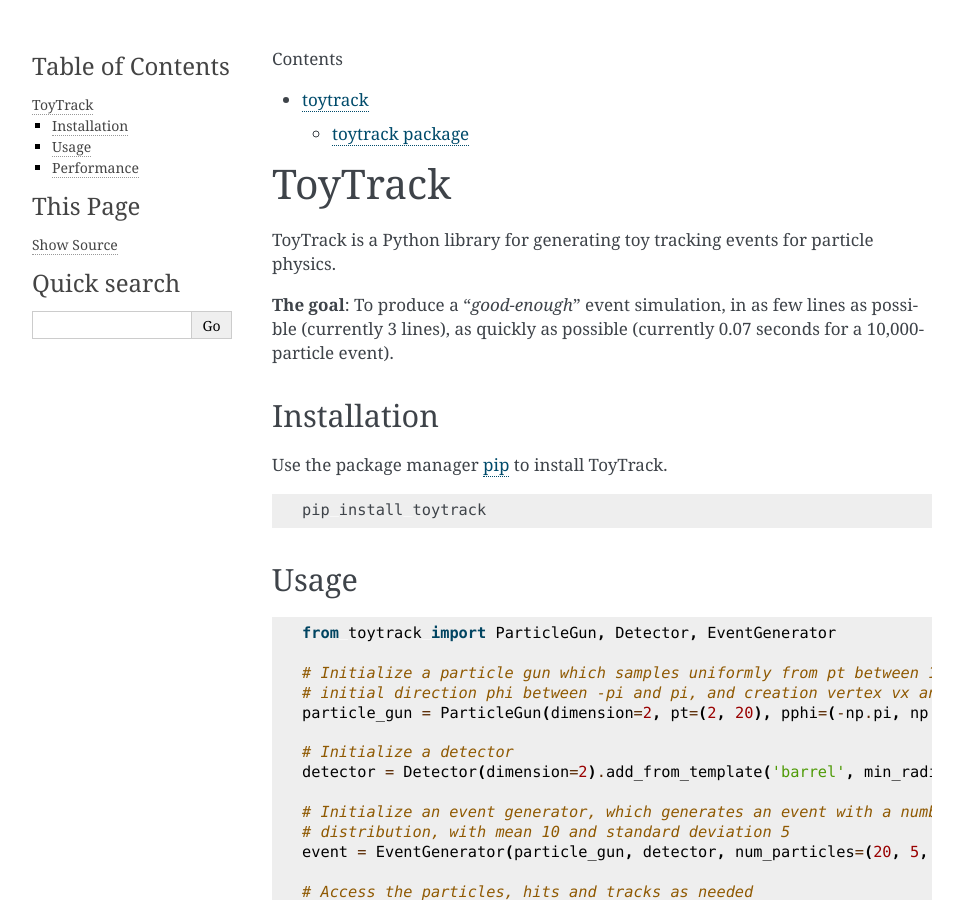
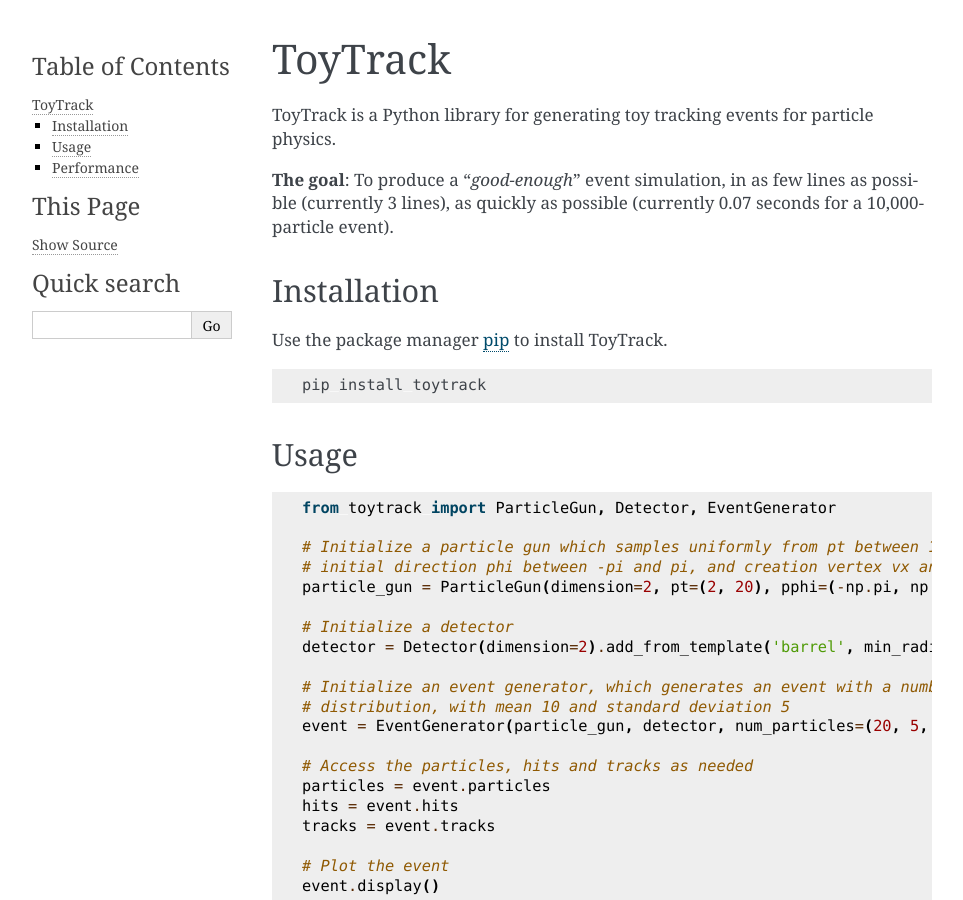
Before and after one commit to murnanedaniel/ToyTrack, a Sphinx documentation site: the page built from docs/source/index.md, in a window 1280 px wide and 900 px high. Shown: the whole window, without its empty margins (148-1111 px from the left). Built offline with Sphinx 7.4.7, drawn with Linux system fonts in a browser that asks for light colours.

Commit message:
Update readme index

````diff
--- a/docs/source/index.md
+++ b/docs/source/index.md
@@ -1,8 +1,8 @@
+```{include} ../../README.md
+
 ```{toctree}
 :maxdepth: 2
 :caption: Contents
 
 modules
 ```
-
-```{include} ../../README.md
````
